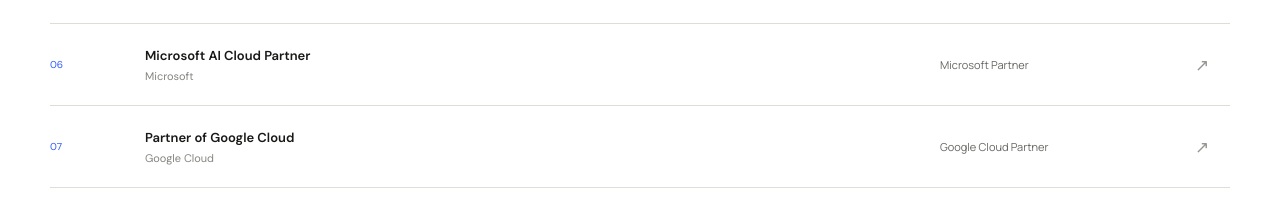
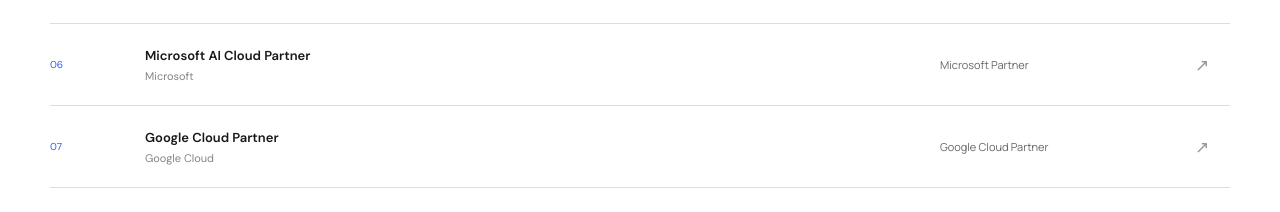
Before and after one commit to Niroop-H/niroop-h-entity, a Next.js app: page / in a window 1280 px wide. Shown: the part 4024-4236 px from the top of the page. Built offline with nearby package versions, Linux system fonts and the light colour scheme.

Commit message:
Update page.tsx

```diff
--- a/app/page.tsx
+++ b/app/page.tsx
@@ -86,7 +86,7 @@
     featured: false,
   },
   {
-    title: "Partner of Google Cloud",
+    title: "Google Cloud Partner",
     issuer: "Google Cloud",
     reference: "Google Cloud Partner",
     label: "TECHNOLOGY PARTNER",
```
